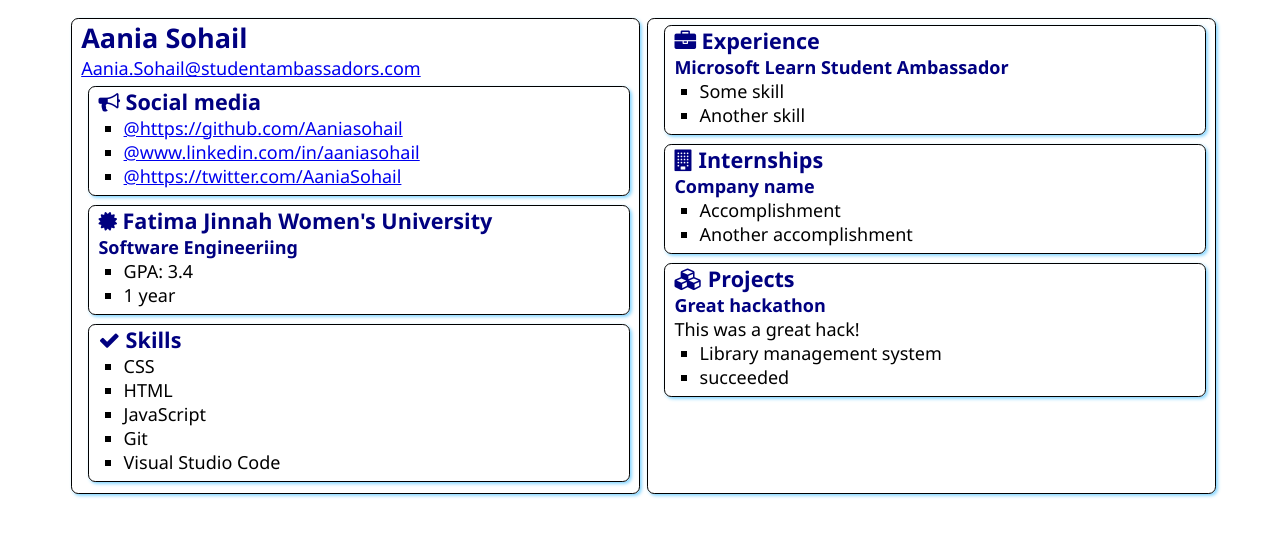
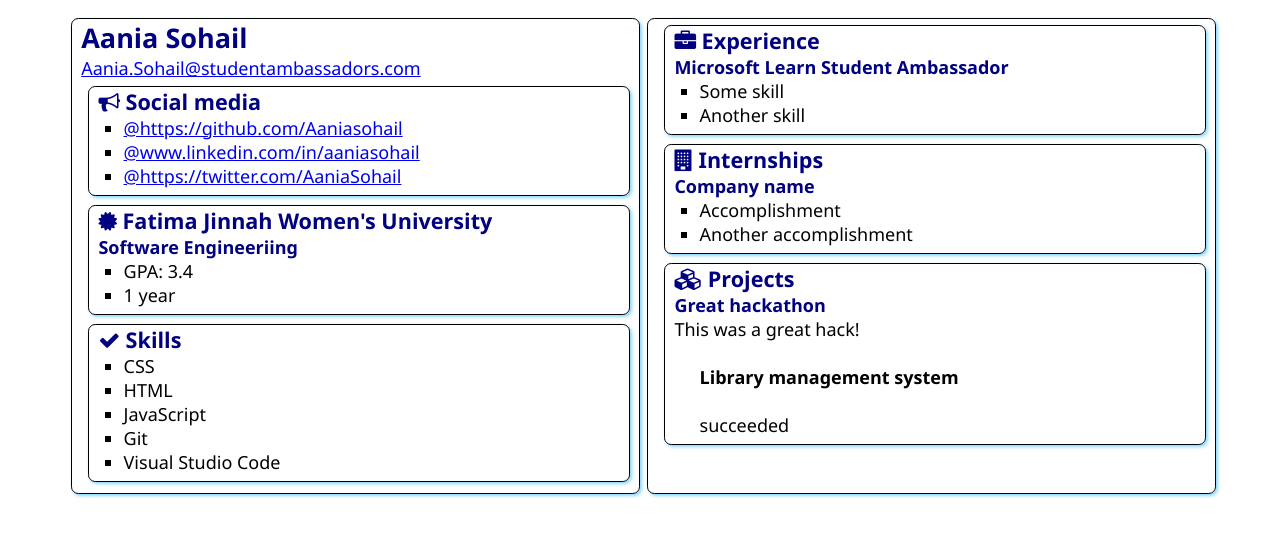
Before and after one commit to Aaniasohail/SATechnicalOnboarding, a plain HTML site: page src/index.html in a window 1280 px wide. Drawn offline with Linux system fonts and the light colour scheme.

Commit message:
last changes
I replaced the line tags with header <h4> tags.

```diff
--- a/src/index.html
+++ b/src/index.html
@@ -89,8 +89,8 @@
                 <h3>Great hackathon</h3>
                 <div>This was a great hack!</div>
                 <ul>
-                    <li>Library management system</li>
-                    <li>succeeded</li>
+                    <h4>Library management system</h4>
+                    <div>succeeded</div>
                 </ul>
             </section>
         </article>
```
